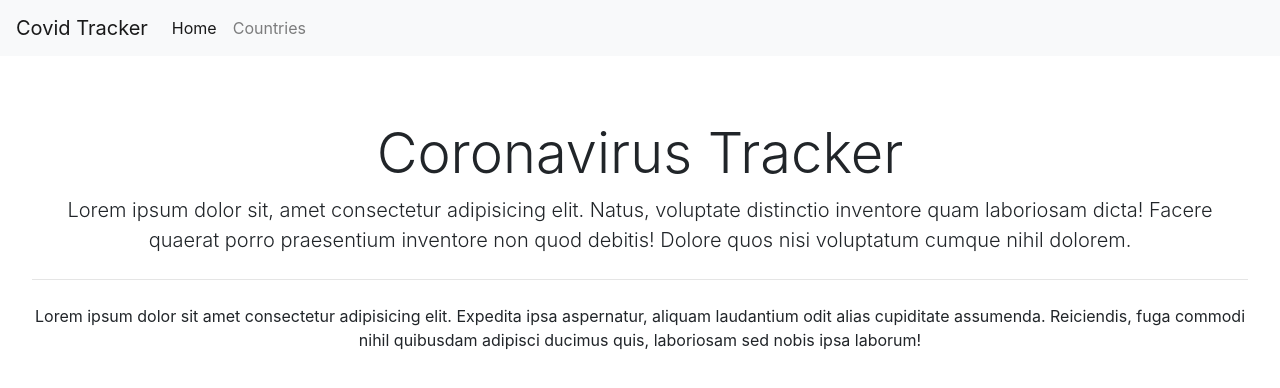
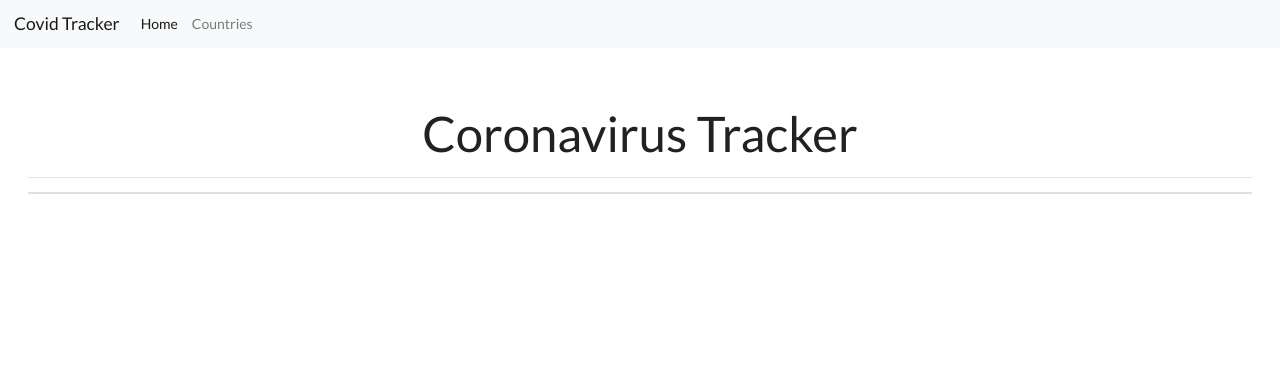
Before and after one commit to davidevignozzi/ng6-covid-tracker, an Angular app: page / in a window 1280 px wide. Shown: the top 388 px of the page. Built offline with nearby package versions, Linux system fonts and the light colour scheme; no server answers.

Commit message:
total cases

```diff
--- a/src/app/home/home.component.html
+++ b/src/app/home/home.component.html
@@ -1,6 +1,8 @@
 <div class="jumbotron bg-white text-center">
   <h1 class="display-4">Coronavirus Tracker</h1>
-  <p class="lead">Lorem ipsum dolor sit, amet consectetur adipisicing elit. Natus, voluptate distinctio inventore quam laboriosam dicta! Facere quaerat porro praesentium inventore non quod debitis! Dolore quos nisi voluptatum cumque nihil dolorem.</p>
-  <hr class="my-4">
-  <p>Lorem ipsum dolor sit amet consectetur adipisicing elit. Expedita ipsa aspernatur, aliquam laudantium odit alias cupiditate assumenda. Reiciendis, fuga commodi nihil quibusdam adipisci ducimus quis, laboriosam sed nobis ipsa laborum!</p>
+  <hr>
+
+  <div class="card">
+
+  </div>
 </div>
--- a/src/app/home/home.component.ts
+++ b/src/app/home/home.component.ts
@@ -1,5 +1,6 @@
 import { Component, OnInit } from '@angular/core';
 import { DataServiceService } from '../data-service.service';
+import { GlobalDataSummary } from '../global-data';
 
 @Component({
   selector: 'app-home',
@@ -9,12 +10,26 @@ import { DataServiceService } from '../data-service.service';
 export class HomeComponent implements OnInit {
 
   totalConfirmed = 0;
+  totalActive = 0;
+  totalDeaths = 0;
+  totalRecovered = 0;
+  globalData : GlobalDataSummary[];
+
   constructor(private dataService: DataServiceService) { }
 
   ngOnInit() {
     this.dataService.getGlobalData().subscribe({
       next: (result) =>{
         console.log(result);
+        this.globalData = result;
+        result.forEach(cs => {
+          if(!Number.isNaN(cs.confirmed)){
+            this.totalActive += cs.active;
+            this.totalConfirmed += cs.confirmed;
+            this.totalDeaths += cs.deaths;
+            this.totalRecovered += cs.recovered;
+          }
+        })
       }
     })
   }
--- a/src/index.html
+++ b/src/index.html
@@ -8,6 +8,7 @@
   <meta name="viewport" content="width=device-width, initial-scale=1">
   <link rel="icon" type="image/x-icon" href="favicon.ico">
   <link href="https://cdn.jsdelivr.net/npm/bootstrap@4.5.3/dist/css/bootstrap.min.css" rel="stylesheet" crossorigin="anonymous" integrity="sha384-TX8t27EcRE3e/ihU7zmQxVncDAy5uIKz4rEkgIXeMed4M0jlfIDPvg6uqKI2xXr2">
+  <link rel="stylesheet" href="https://cdnjs.cloudflare.com/ajax/libs/semantic-ui/2.2.13/semantic.min.css">
 </head>
 <body>
   <app-root></app-root>
```
